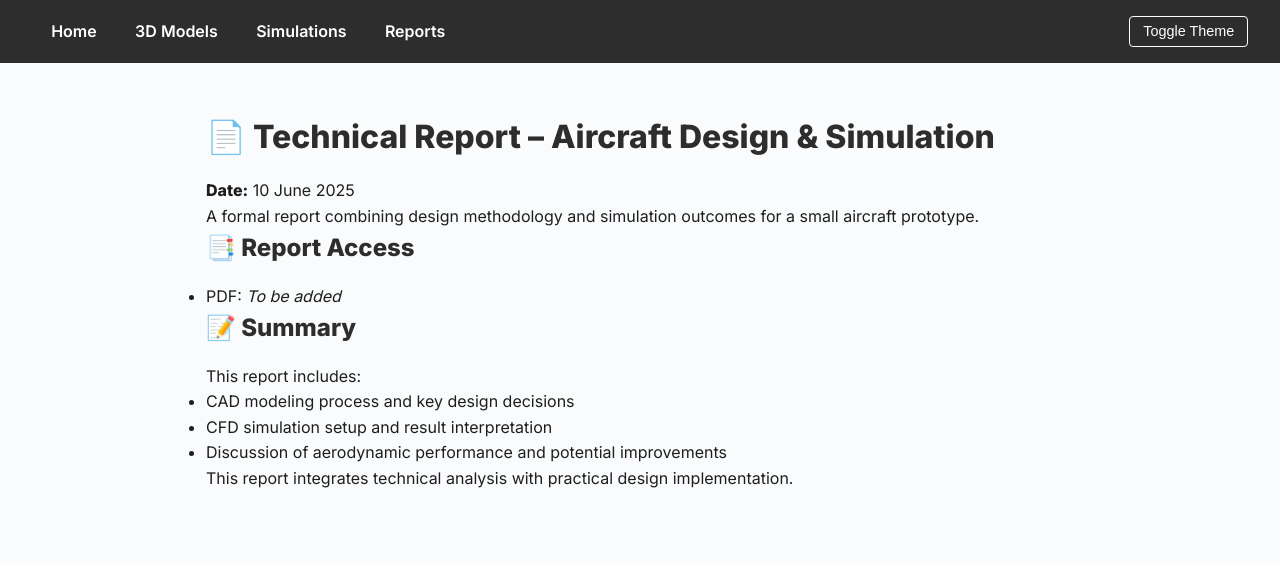
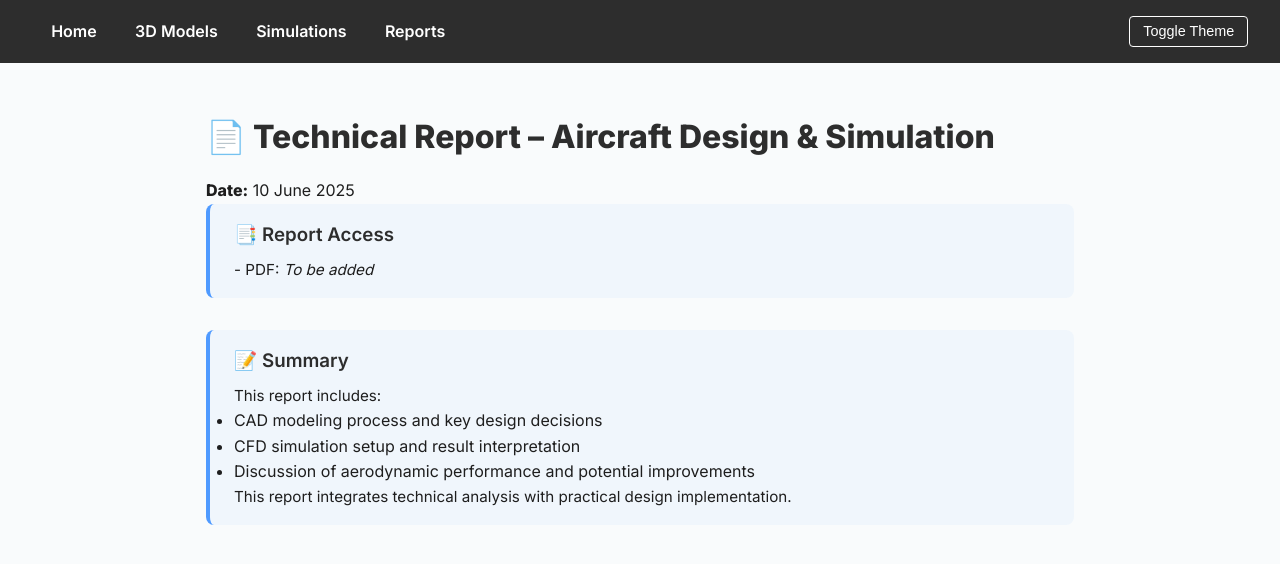
Before and after one commit to tob-mas/engineeringportfolio, a Jekyll site: the page built from reports/10-06-25/index.md, in a window 1280 px wide. Shown: the top 564 px of the page. Built offline with Jekyll 4.4.1, drawn with Linux system fonts in a browser that asks for light colours.

Commit message:
Update index.md

```diff
--- a/reports/10-06-25/index.md
+++ b/reports/10-06-25/index.md
@@ -6,17 +6,18 @@ title: Technical Report – Aircraft Design & Simulation (10-06-25)
 # 📄 Technical Report – Aircraft Design & Simulation
 **Date:** 10 June 2025
 
-A formal report combining design methodology and simulation outcomes for a small aircraft prototype.
+<div class="content-block">
+  <h3>📑 Report Access</h3>
+  <p>- PDF: <em>To be added</em></p>
+</div>
 
-## 📑 Report Access
-
-- PDF: *To be added*
-
-## 📝 Summary
-
-This report includes:
-- CAD modeling process and key design decisions
-- CFD simulation setup and result interpretation
-- Discussion of aerodynamic performance and potential improvements
-
-This report integrates technical analysis with practical design implementation.
+<div class="content-block">
+  <h3>📝 Summary</h3>
+  <p>This report includes:</p>
+  <ul>
+    <li>CAD modeling process and key design decisions</li>
+    <li>CFD simulation setup and result interpretation</li>
+    <li>Discussion of aerodynamic performance and potential improvements</li>
+  </ul>
+  <p>This report integrates technical analysis with practical design implementation.</p>
+</div>
```
